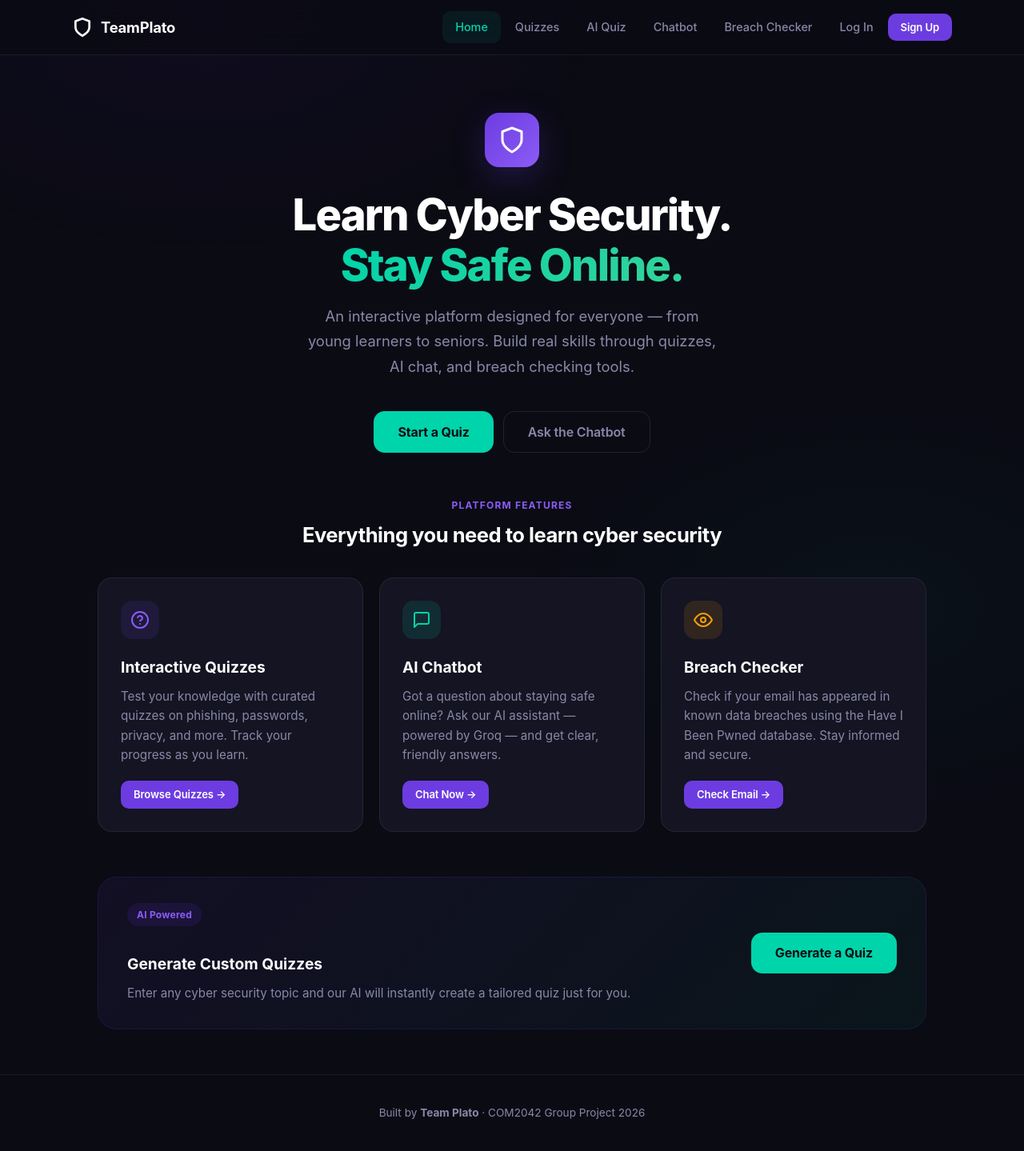
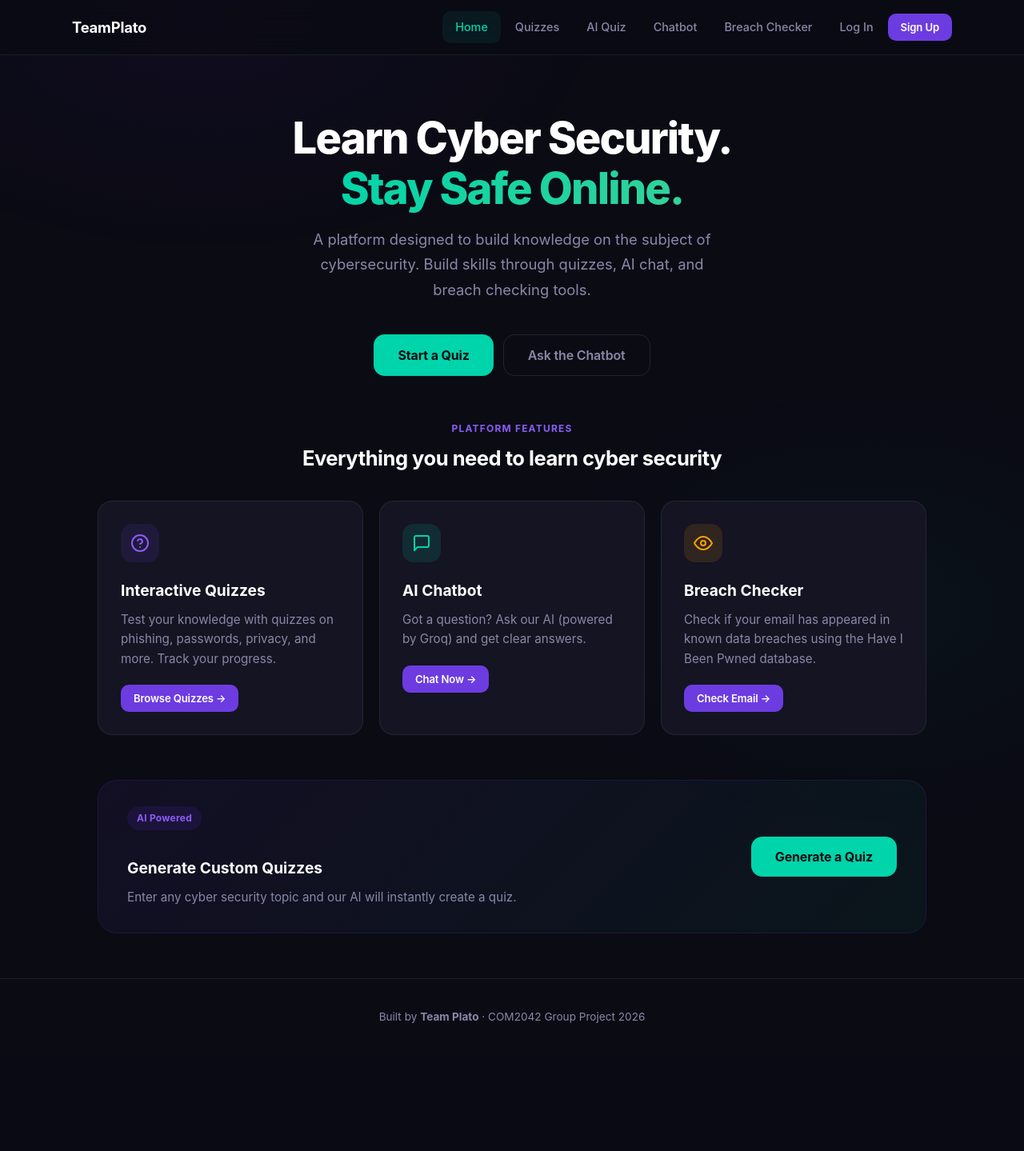
Before and after one commit to AditSharma2905/CyberSecurity-For-All, a Django app: page / in a window 1280 px wide. Shown: the whole page at 80% size. After the commit the page ends 1279 px from the top, so only its background shows below. Run offline with Django 5.2, Linux system fonts and the light colour scheme.

Commit message:
Changes to formatting

```diff
--- a/core/templates/core/base.html
+++ b/core/templates/core/base.html
@@ -15,9 +15,6 @@
     <nav class="navbar">
         <div class="navbar__inner">
             <a href="{% url 'core:home' %}" class="navbar__brand">
-                <svg viewBox="0 0 24 24" fill="none" stroke="currentColor" stroke-width="2.5" stroke-linecap="round" stroke-linejoin="round">
-                    <path d="M12 22s8-4 8-10V5l-8-3-8 3v7c0 6 8 10 8 10z"/>
-                </svg>
                 TeamPlato
             </a>
 
--- a/core/templates/core/chatbot.html
+++ b/core/templates/core/chatbot.html
@@ -7,7 +7,7 @@
 <div class="container container--narrow page">
     <div class="page__header">
         <h1 class="page__title">AI Chatbot</h1>
-        <p class="page__subtitle">Ask any cyber security question and get a clear, friendly answer powered by AI.</p>
+        <p class="page__subtitle">Ask any cyber security question and get an powered by AI.</p>
     </div>
 
     {% if question and answer %}
--- a/core/templates/core/home.html
+++ b/core/templates/core/home.html
@@ -7,15 +7,10 @@
 <div class="container">
     <!-- Hero -->
     <section class="hero">
-        <div class="hero__shield">
-            <svg width="36" height="36" viewBox="0 0 24 24" fill="none" stroke="white" stroke-width="2" stroke-linecap="round" stroke-linejoin="round">
-                <path d="M12 22s8-4 8-10V5l-8-3-8 3v7c0 6 8 10 8 10z"/>
-            </svg>
-        </div>
         <h1 class="hero__title">Learn Cyber Security.<br><span>Stay Safe Online.</span></h1>
         <p class="hero__desc">
-            An interactive platform designed for everyone — from young learners to seniors.
-            Build real skills through quizzes, AI chat, and breach checking tools.
+            A platform designed to build knowledge on the subject of cybersecurity.
+            Build skills through quizzes, AI chat, and breach checking tools.
         </p>
         <div class="hero__actions">
             <a href="{% url 'core:quiz_list' %}" class="btn btn--accent btn--lg">Start a Quiz</a>
@@ -39,7 +34,7 @@
                     </svg>
                 </div>
                 <h3 class="card__title">Interactive Quizzes</h3>
-                <p class="card__desc">Test your knowledge with curated quizzes on phishing, passwords, privacy, and more. Track your progress as you learn.</p>
+                <p class="card__desc">Test your knowledge with quizzes on phishing, passwords, privacy, and more. Track your progress.</p>
                 <span class="btn btn--sm btn--primary">Browse Quizzes →</span>
             </a>
 
@@ -51,7 +46,7 @@
                     </svg>
                 </div>
                 <h3 class="card__title">AI Chatbot</h3>
-                <p class="card__desc">Got a question about staying safe online? Ask our AI assistant — powered by Groq — and get clear, friendly answers.</p>
+                <p class="card__desc">Got a question? Ask our AI (powered by Groq) and get clear answers.</p>
                 <span class="btn btn--sm btn--primary">Chat Now →</span>
             </a>
 
@@ -63,7 +58,7 @@
                     </svg>
                 </div>
                 <h3 class="card__title">Breach Checker</h3>
-                <p class="card__desc">Check if your email has appeared in known data breaches using the Have I Been Pwned database. Stay informed and secure.</p>
+                <p class="card__desc">Check if your email has appeared in known data breaches using the Have I Been Pwned database.</p>
                 <span class="btn btn--sm btn--primary">Check Email →</span>
             </a>
         </div>
@@ -75,7 +70,7 @@
             <div class="cta-banner__content">
                 <span class="badge badge--purple mb-2">AI Powered</span>
                 <h3 class="card__title mt-2">Generate Custom Quizzes</h3>
-                <p class="card__desc mb-0">Enter any cyber security topic and our AI will instantly create a tailored quiz just for you.</p>
+                <p class="card__desc mb-0">Enter any cyber security topic and our AI will instantly create a quiz.</p>
             </div>
             <a href="{% url 'core:generate_quiz' %}" class="btn btn--accent btn--lg">Generate a Quiz</a>
         </div>
--- a/core/templates/core/leaderboard.html
+++ b/core/templates/core/leaderboard.html
@@ -59,7 +59,7 @@
 
   <div class="lb-header">
     <div>
-      <h1 class="page__title lb-title">🏆 Leaderboard</h1>
+      <h1 class="page__title lb-title">Leaderboard</h1>
       <p class="page__subtitle lb-subtitle">{{ quiz.title }}</p>
     </div>
 
@@ -85,7 +85,7 @@
           {% for row in rows %}
           <tr>
             <td class="lb-rank {% if row.rank == 1 %}lb-rank--1{% elif row.rank == 2 %}lb-rank--2{% elif row.rank == 3 %}lb-rank--3{% endif %}">
-              {% if row.rank == 1 %}🥇{% elif row.rank == 2 %}🥈{% elif row.rank == 3 %}🥉{% else %}{{ row.rank }}{% endif %}
+              {% if row.rank == 1 %}1st{% elif row.rank == 2 %}2nd{% elif row.rank == 3 %}3rd{% else %}{{ row.rank }}{% endif %}
             </td>
             <td><strong>{{ row.username }}</strong></td>
             <td>{{ row.score }} / {{ row.total }}</td>
@@ -130,7 +130,7 @@
   const statusTxt = document.getElementById("ws-status-text");
   const tbody     = document.getElementById("lb-body");
 
-  const MEDALS = ["🥇", "🥈", "🥉"];
+  const MEDALS = ["1st", "2nd", "3rd"];
   const RANK_CLASSES = ["lb-rank--1", "lb-rank--2", "lb-rank--3"];
 
   /* ── Build / replace the table body from fresh data ─────────────── */
--- a/core/templates/registration/login.html
+++ b/core/templates/registration/login.html
@@ -38,7 +38,7 @@
                 <svg width="18" height="18" viewBox="0 0 24 24" fill="none" stroke="currentColor" stroke-width="2.5" stroke-linecap="round" stroke-linejoin="round">
                     <path d="M15 3h4a2 2 0 0 1 2 2v14a2 2 0 0 1-2 2h-4"/><polyline points="10 17 15 12 10 7"/><line x1="15" y1="12" x2="3" y2="12"/>
                 </svg>
-                Secure Log In
+                Log In
             </button>
 
             <input type="hidden" name="next" value="{{ next }}">
--- a/core/templates/registration/signup.html
+++ b/core/templates/registration/signup.html
@@ -30,7 +30,7 @@
                 <svg width="18" height="18" viewBox="0 0 24 24" fill="none" stroke="currentColor" stroke-width="2.5" stroke-linecap="round" stroke-linejoin="round">
                     <path d="M16 21v-2a4 4 0 0 0-4-4H5a4 4 0 0 0-4 4v2"/><circle cx="8.5" cy="7" r="4"/><line x1="20" y1="8" x2="20" y2="14"/><line x1="23" y1="11" x2="17" y2="11"/>
                 </svg>
-                Sign Up Securely
+                Sign Up
             </button>
         </form>
     </div>
```
Also changed, not shown: core/migrations/0002_alter_quiz_options_and_more.py (added).
